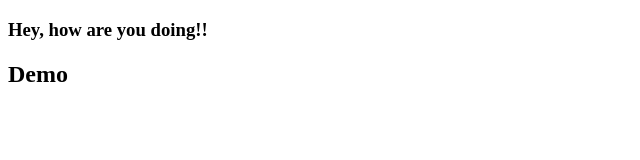
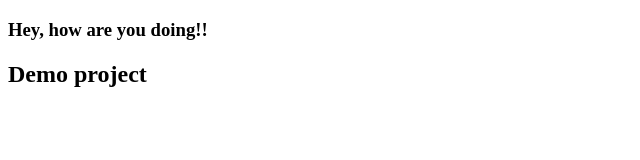
Before and after one commit to aaadarsh/ci_cd_kt_1, a plain HTML site: page index.html in a window 1280 px wide. Shown: the whole page, without its empty margins (0-640 px from the left). Drawn offline with Linux system fonts and the light colour scheme.

Commit message:
second commit

```diff
--- a/index.html
+++ b/index.html
@@ -8,6 +8,6 @@
 </head>
 <body>
     <h3>Hey, how are you doing!!</h3>
-    <h2> Demo </h2>
+    <h2> Demo project</h2>
 </body>
 </html>
```
